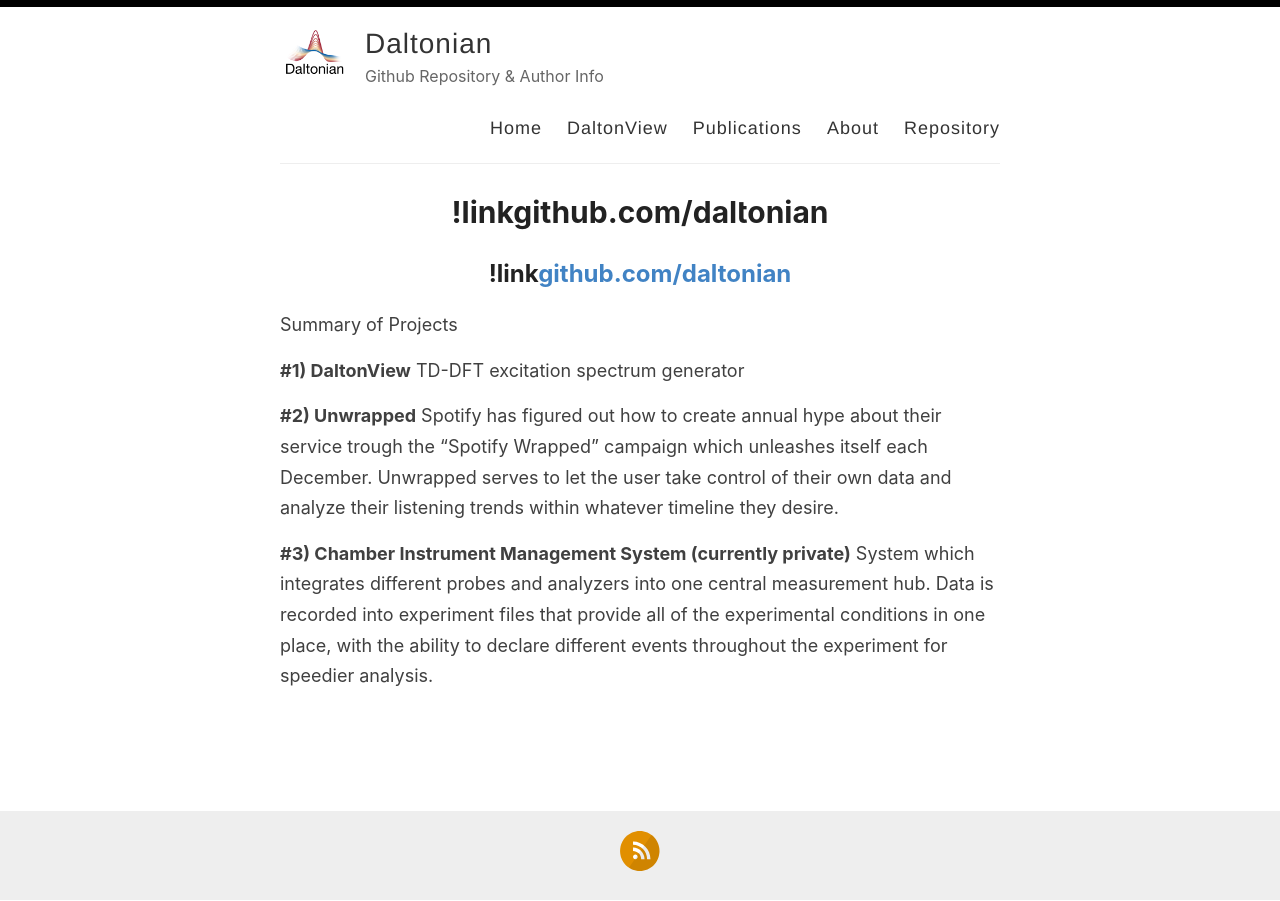
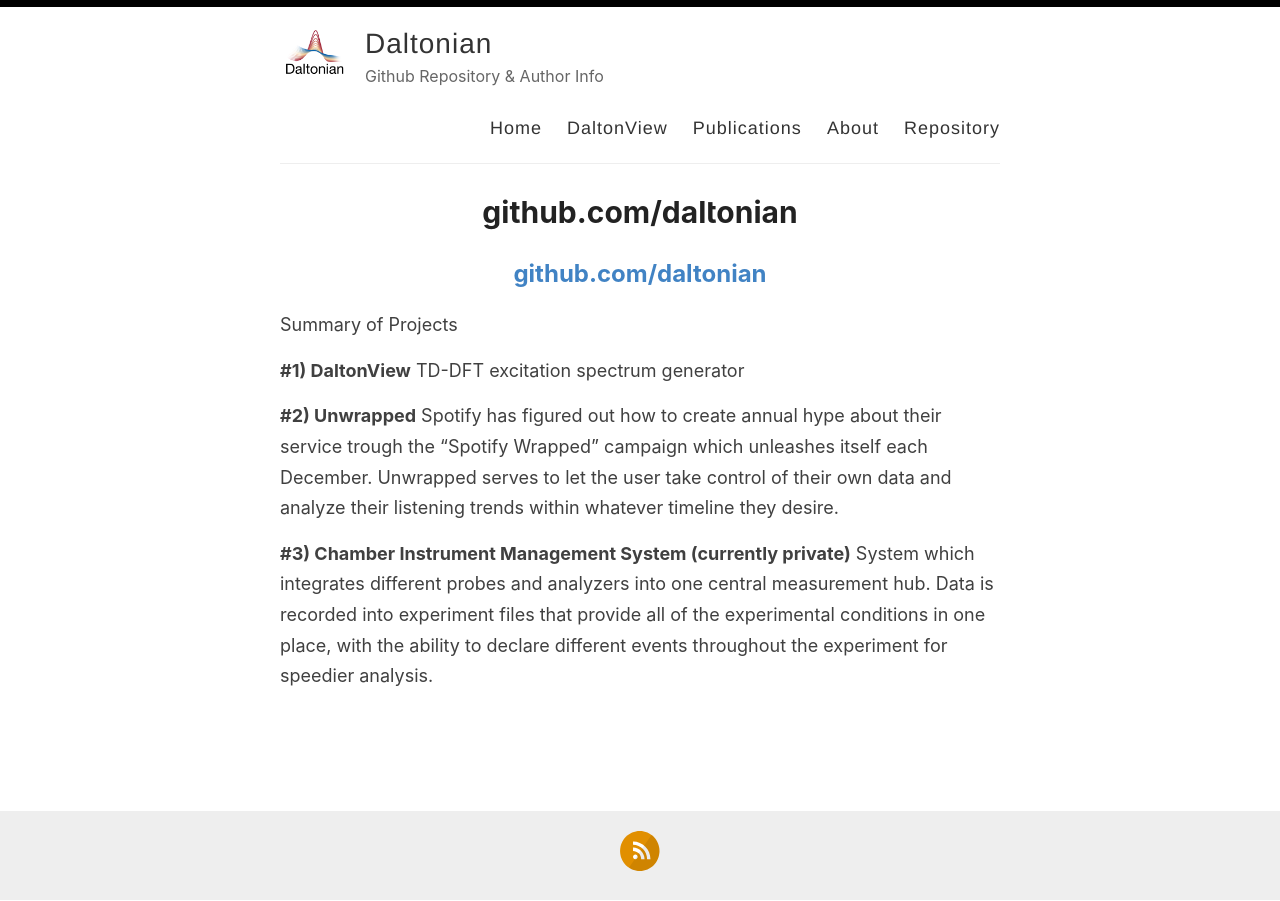
Before and after one commit to daltonian/daltonian.github.io, a Jekyll site: the page built from _pages/archive.md, in a window 1280 px wide. Built offline with Jekyll 4.4.1, drawn with Linux system fonts in a browser that asks for light colours; our own code applies the rules of GitHub Pages for plain Markdown files.

Commit message:
Update archive.md

```diff
--- a/_pages/archive.md
+++ b/_pages/archive.md
@@ -4,7 +4,7 @@
 title:
 ---
 
-## !link[github.com/daltonian](Github Repository)
+## [github.com/daltonian](Github Repository)
 
 Summary of Projects
 
```
